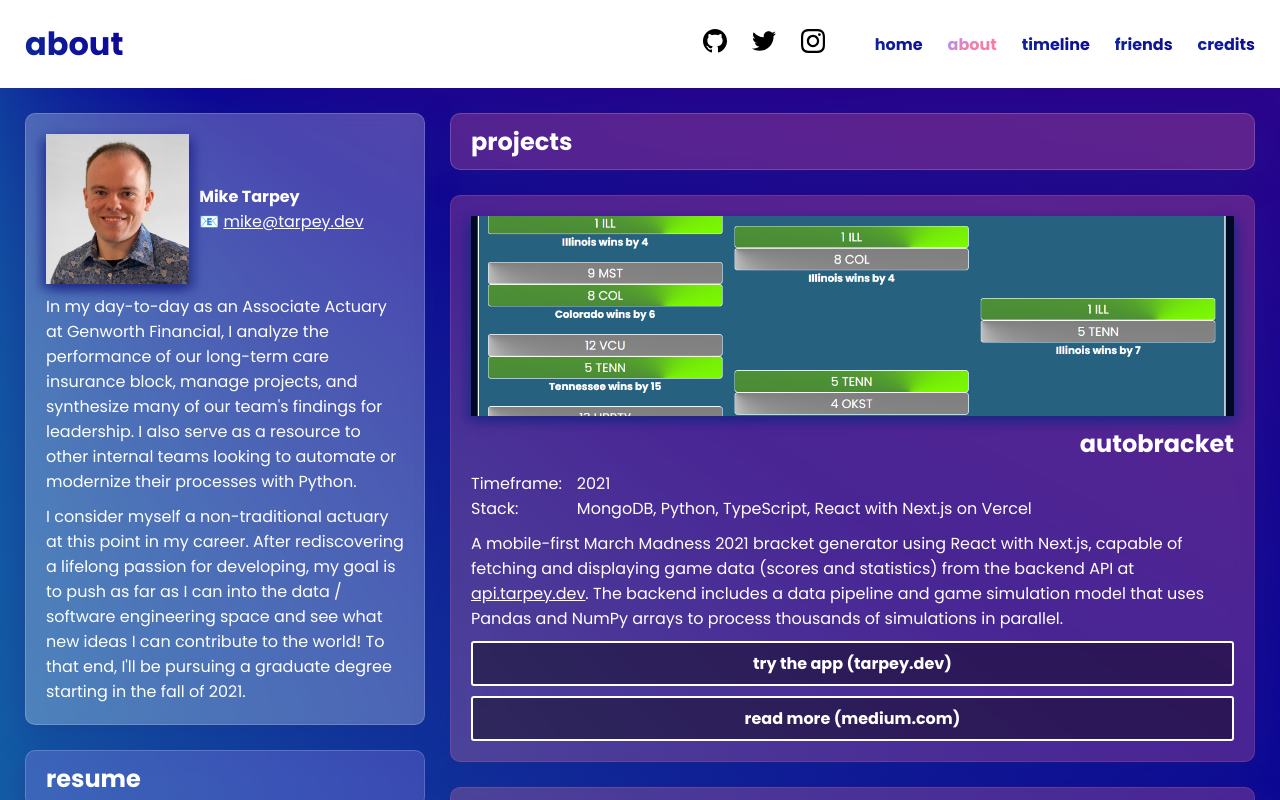
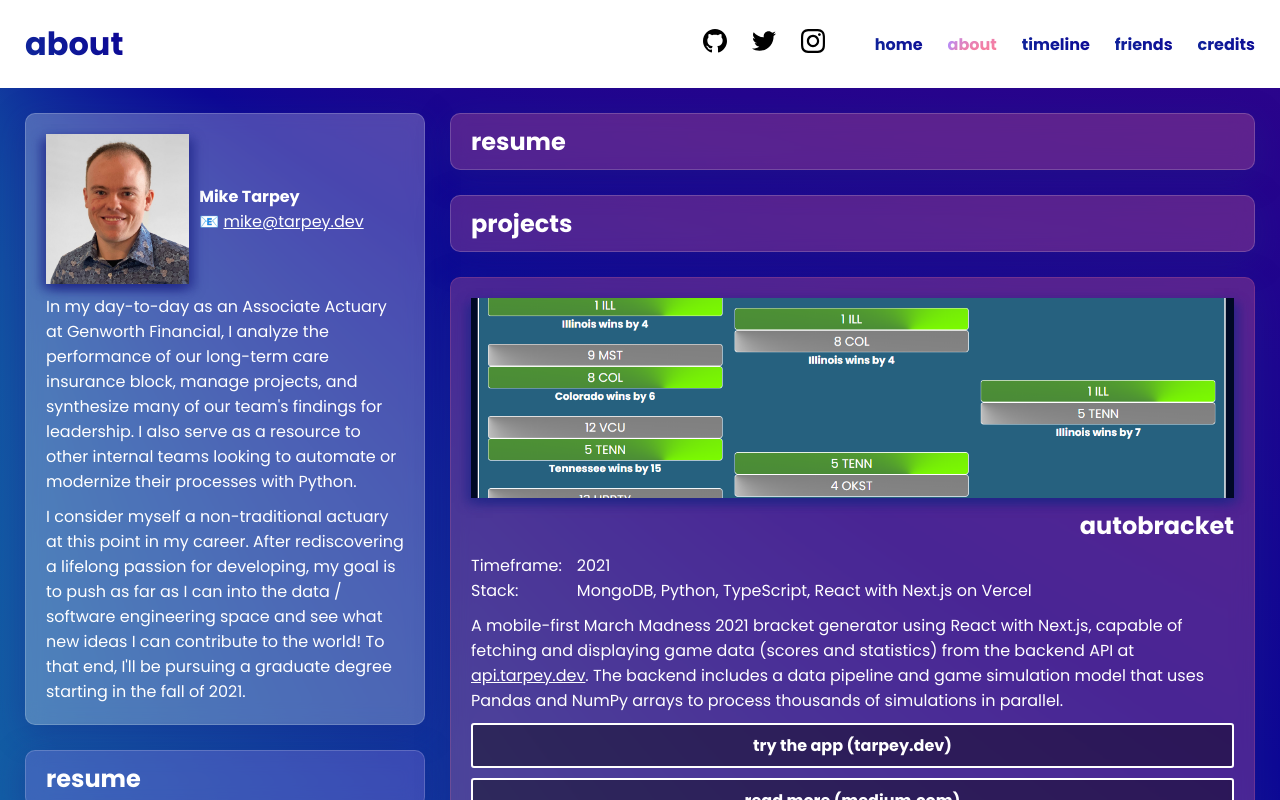
Before and after one commit to Tarpstone/next-miketarpeycom, a Next.js app: page /about in a window 1280 px wide. Shown: the top 800 px of the page. Built offline with nearby package versions, Linux system fonts and the light colour scheme; no server answers.

Commit message:
Yeah, resume top right looks better

```diff
--- a/components/content-wrappers.tsx
+++ b/components/content-wrappers.tsx
@@ -97,6 +97,7 @@ const UnstyledProjectsSection = ({
   children,
 }: ContentWrapperProps) => (
   <section className={className}>
+    <Projectsh2>resume</Projectsh2>
     <Projectsh2>{Sectionh2}</Projectsh2>
     {children}
   </section>
```
